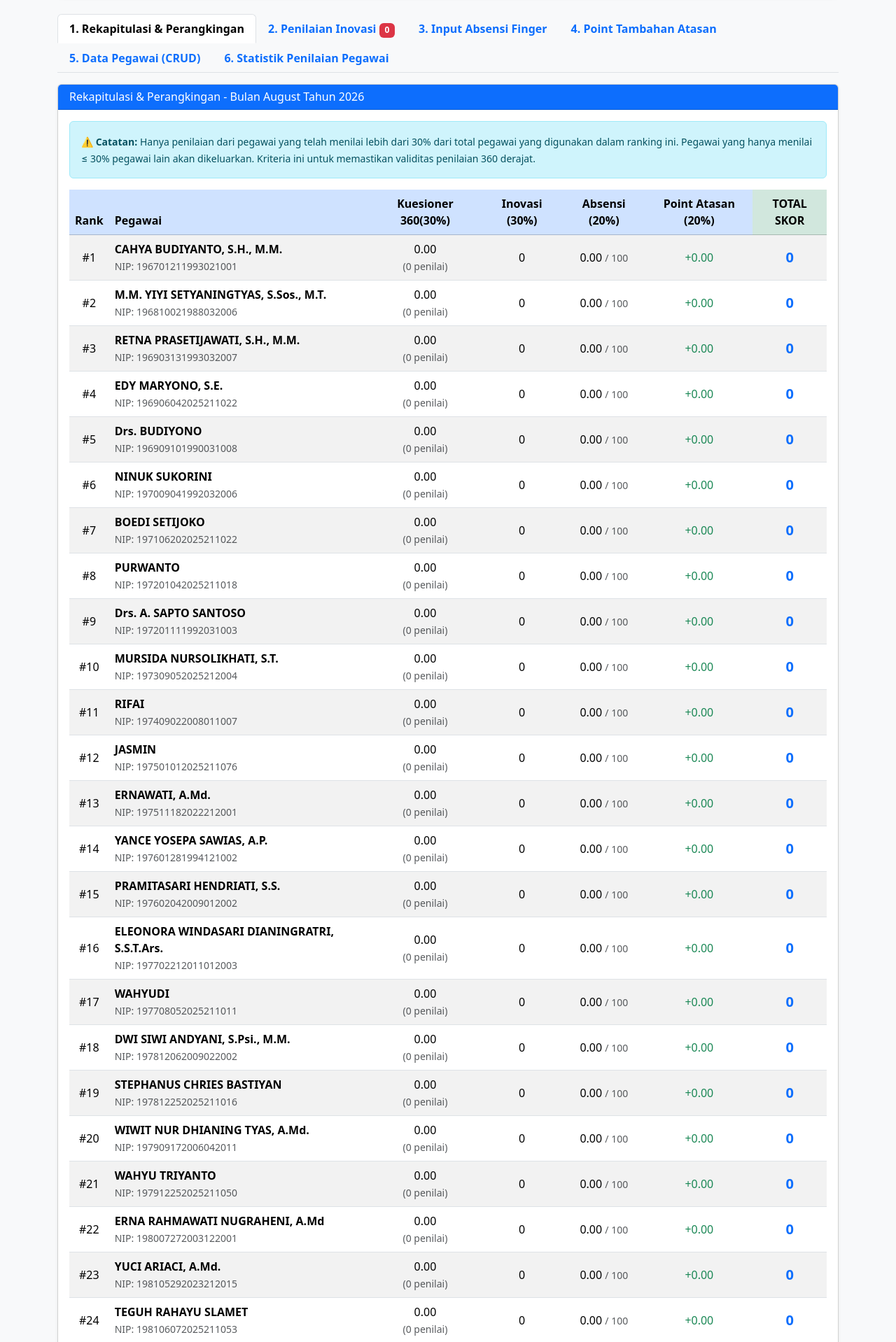
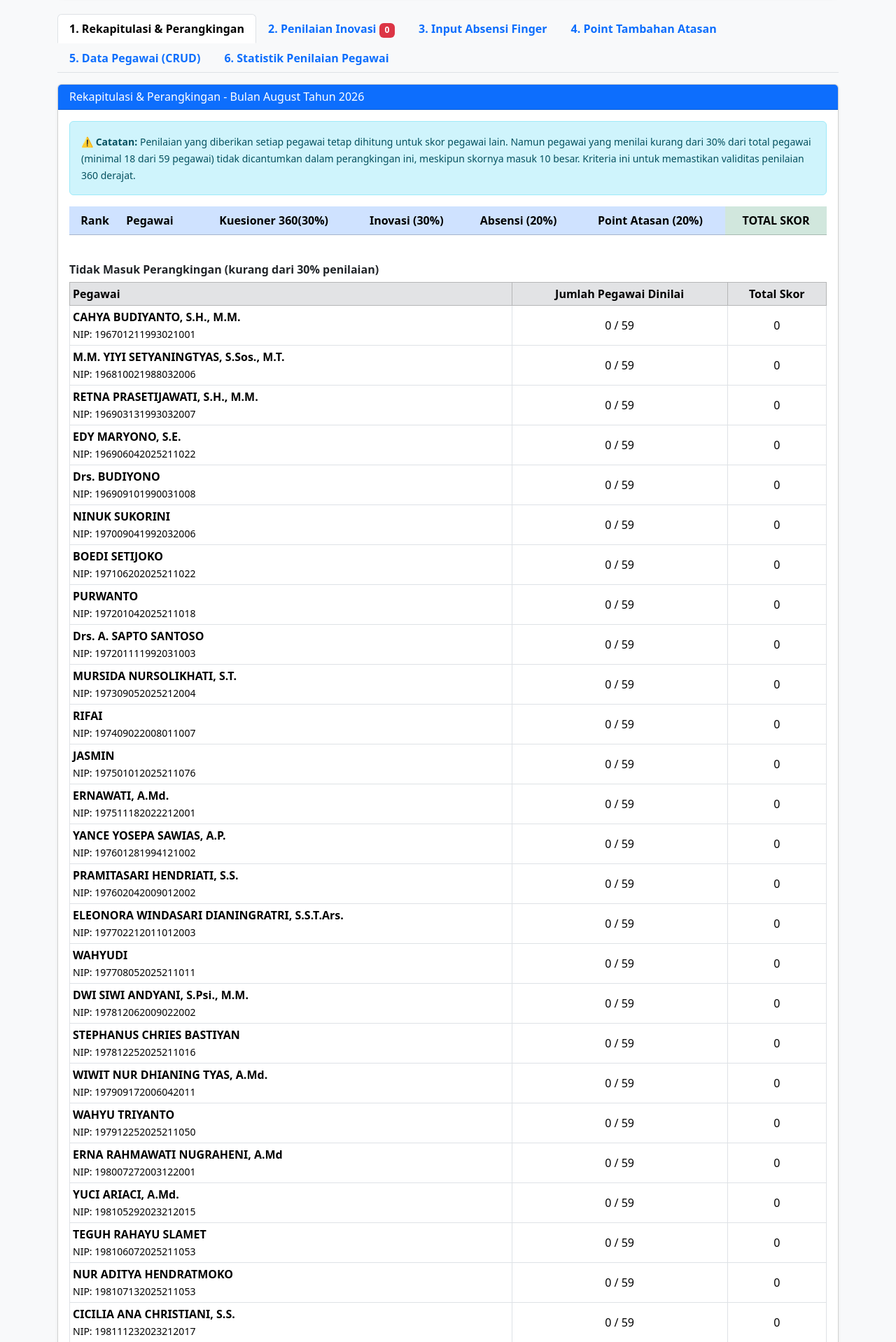
Before and after one commit to juni1996/ASNberprestasi-ARPUSKABSMG, a PHP site: page /admin.php in a window 1280 px wide. Shown: the part 162-2080 px from the top of the page at 70% size. Run offline with PHP 8.4, Linux system fonts and the light colour scheme; a user stored in the database is signed in; data comes from the database, SQL or seed files in the repository; lists and menus that the app fills with data are empty.

Commit message:
Kecualikan pegawai yang menilai <30% dari perangkingan
Co-Authored-By: Devin AI <158243242+devin-ai-integration[bot]@users.noreply.github.com>

```diff
--- a/admin.php
+++ b/admin.php
@@ -217,8 +217,24 @@ foreach ($list_pt_raw as $row) {
     $list_pt_existing[$row['nip']] = $row;
 }
 
+// --- SYARAT MASUK PERANGKINGAN ---
+// Pegawai yang menilai kurang dari 30% total pegawai tetap dihitung penilaiannya
+// untuk pegawai lain, tetapi namanya tidak dimunculkan dalam daftar perangkingan.
+define('RASIO_MINIMAL_MENILAI', 0.30);
+
+$total_pegawai_semua = count($list_pegawai);
+$minimal_dinilai = $total_pegawai_semua * RASIO_MINIMAL_MENILAI;
+
+$stmt_menilai = $pdo->prepare("
+    SELECT nip_penilai, COUNT(DISTINCT nip_dinilai) AS jumlah_menilai
+    FROM penilaian
+    WHERE bulan = ? AND tahun = ?
+    GROUP BY nip_penilai
+");
+$stmt_menilai->execute([$bulan_pilih, $tahun_pilih]);
+$jumlah_menilai_per_nip = $stmt_menilai->fetchAll(PDO::FETCH_KEY_PAIR);
+
 // --- QUERY REKAPITULASI DENGAN PEMBOBOTAN ADIL (TOTAL MAKSIMAL = 100) ---
-// FILTER: Hanya penilaian dari penilai yang menilai > 30% dari total pegawai yang valid
 $sql_rekap = "
     SELECT
         p.nip, p.nama, p.jabatan, p.pangkat,
@@ -249,15 +265,6 @@ $sql_rekap = "
     LEFT JOIN inovasi inv ON p.nip = inv.nip AND inv.bulan = ? AND inv.tahun = ?
     LEFT JOIN absensi abs ON p.nip = abs.nip AND abs.bulan = ? AND abs.tahun = ?
     LEFT JOIN point_atasan pt ON p.nip = pt.nip AND pt.bulan = ? AND pt.tahun = ?
-    WHERE
-        -- Keluarkan pegawai yang sebagai penilai hanya menilai ≤ 30% dari total pegawai
-        p.nip NOT IN (
-            SELECT DISTINCT nip_penilai
-            FROM penilaian
-            WHERE bulan = ? AND tahun = ?
-            GROUP BY nip_penilai
-            HAVING COUNT(DISTINCT nip_dinilai) <= (SELECT COUNT(*) FROM pegawai) * 0.30
-        )
     GROUP BY p.nip, p.nama, p.jabatan, p.pangkat, inv.nilai_pimpinan, abs.nilai_absen, pt.point_tambahan, pt.keterangan
     ORDER BY total_skor DESC
 ";
@@ -268,10 +275,21 @@ $stmt_rekap->execute([
     $bulan_pilih, $tahun_pilih,
     $bulan_pilih, $tahun_pilih,
     $bulan_pilih, $tahun_pilih,
-    $bulan_pilih, $tahun_pilih,
     $bulan_pilih, $tahun_pilih
 ]);
-$rekap = $stmt_rekap->fetchAll();
+$rekap_semua = $stmt_rekap->fetchAll();
+
+// Pisahkan pegawai yang berhak masuk perangkingan dan yang dikecualikan
+$rekap = [];
+$rekap_dikecualikan = [];
+foreach ($rekap_semua as $row) {
+    $row['jumlah_menilai'] = (int)($jumlah_menilai_per_nip[$row['nip']] ?? 0);
+    if ($row['jumlah_menilai'] >= $minimal_dinilai) {
+        $rekap[] = $row;
+    } else {
+        $rekap_dikecualikan[] = $row;
+    }
+}
 
 // FETCH DATA INOVASI
 $sql_inov = "
@@ -376,7 +394,7 @@ $list_stat_penilaian = $stmt_stat->fetchAll();
                 </div>
                 <div class="card-body">
                     <div class="alert alert-info">
-                        <small><strong>⚠️ Catatan:</strong> Hanya penilaian dari pegawai yang telah menilai lebih dari 30% dari total pegawai yang digunakan dalam ranking ini. Pegawai yang hanya menilai ≤ 30% pegawai lain akan dikeluarkan. Kriteria ini untuk memastikan validitas penilaian 360 derajat.</small>
+                        <small><strong>⚠️ Catatan:</strong> Penilaian yang diberikan setiap pegawai tetap dihitung untuk skor pegawai lain. Namun pegawai yang menilai kurang dari <?= (int)(RASIO_MINIMAL_MENILAI * 100) ?>% dari total pegawai (minimal <?= ceil($minimal_dinilai) ?> dari <?= $total_pegawai_semua ?> pegawai) tidak dicantumkan dalam perangkingan ini, meskipun skornya masuk 10 besar. Kriteria ini untuk memastikan validitas penilaian 360 derajat.</small>
                     </div>
                     <div class="table-responsive">
                         <table class="table table-striped table-hover align-middle">
@@ -421,6 +439,33 @@ $list_stat_penilaian = $stmt_stat->fetchAll();
                             </tbody>
                         </table>
                     </div>
+
+                    <?php if (!empty($rekap_dikecualikan)): ?>
+                    <h6 class="fw-bold mt-4">Tidak Masuk Perangkingan (kurang dari <?= (int)(RASIO_MINIMAL_MENILAI * 100) ?>% penilaian)</h6>
+                    <div class="table-responsive">
+                        <table class="table table-sm table-bordered align-middle text-muted">
+                            <thead class="table-secondary">
+                                <tr class="text-center">
+                                    <th class="text-start">Pegawai</th>
+                                    <th>Jumlah Pegawai Dinilai</th>
+                                    <th>Total Skor</th>
+                                </tr>
+                            </thead>
+                            <tbody>
+                                <?php foreach ($rekap_dikecualikan as $r): ?>
+                                <tr>
+                                    <td>
+                                        <strong><?= htmlspecialchars($r['nama']) ?></strong><br>
+                                        <small>NIP: <?= htmlspecialchars($r['nip']) ?></small>
+                                    </td>
+                                    <td class="text-center"><?= $r['jumlah_menilai'] ?> / <?= $total_pegawai_semua ?></td>
+                                    <td class="text-center"><?= $r['total_skor'] ?></td>
+                                </tr>
+                                <?php endforeach; ?>
+                            </tbody>
+                        </table>
+                    </div>
+                    <?php endif; ?>
                 </div>
             </div>
         </div>
```
Also changed, not shown: pemenang.php (+9 -1 lines).
